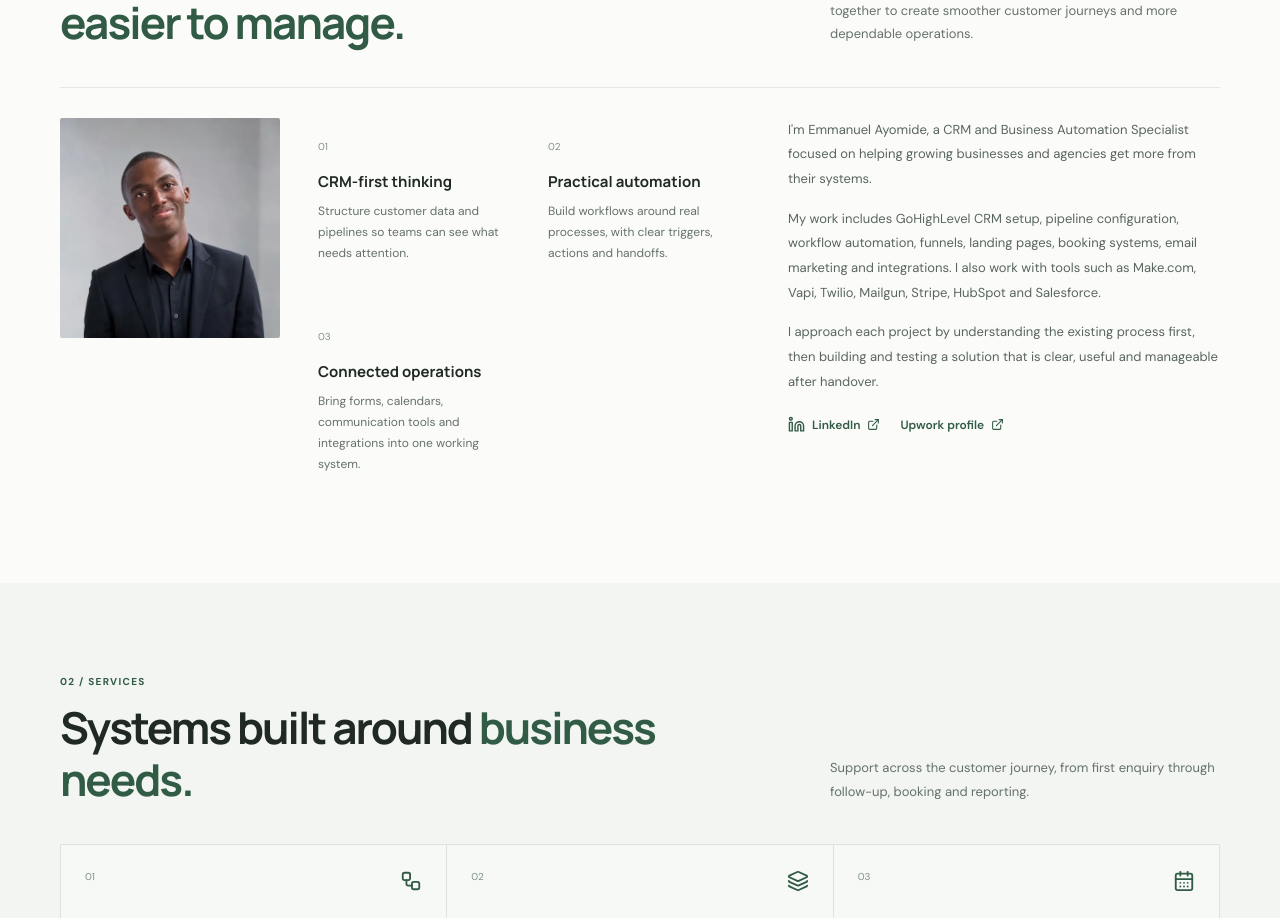
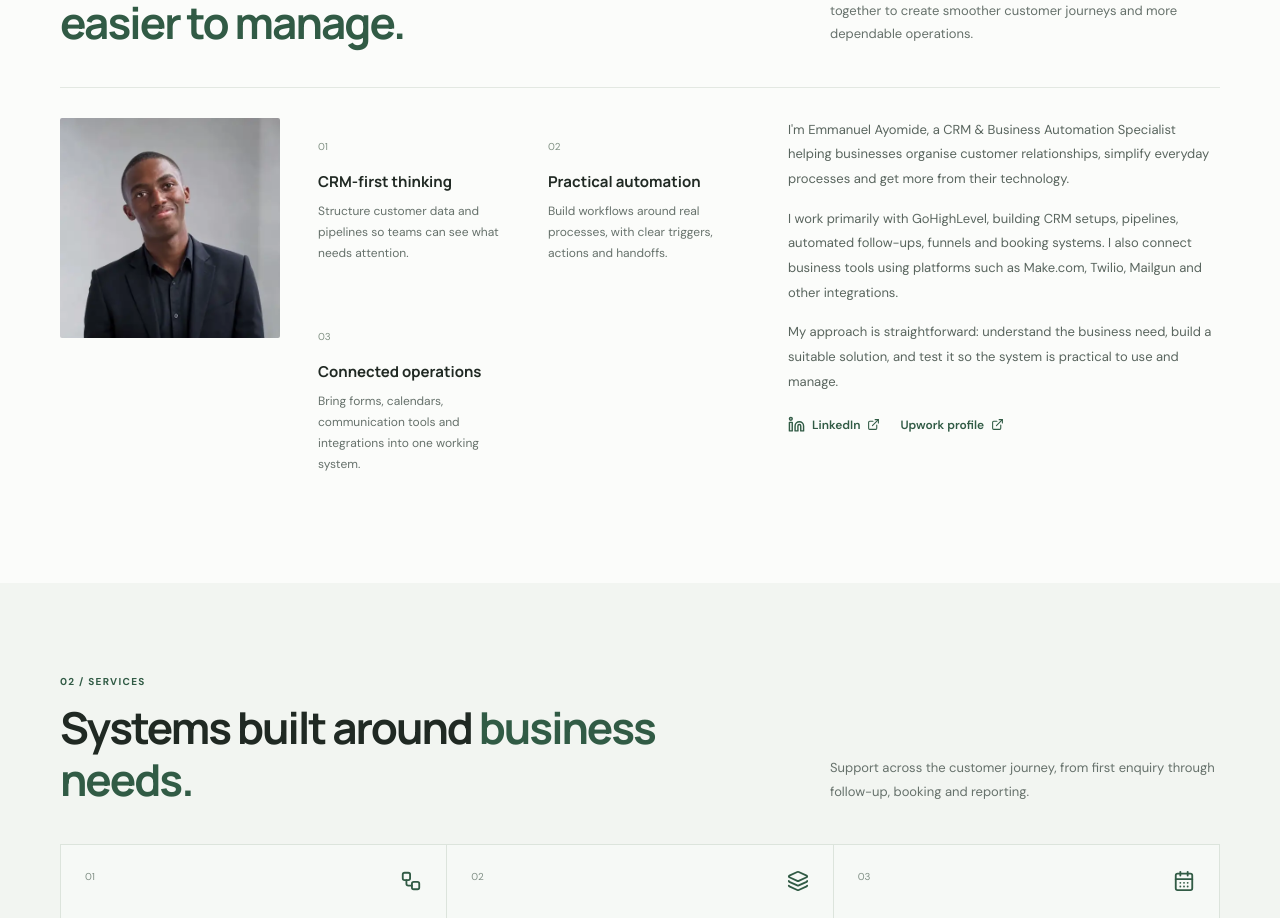
Before and after one commit to Emmanayomide/favouriteboi, a React (Vite) app: page / in a window 1280 px wide. Shown: the part 1059-1977 px from the top of the page. Built offline with nearby package versions, Linux system fonts and the light colour scheme.

Commit message:
Tighten homepage About introduction

```diff
--- a/src/App.tsx
+++ b/src/App.tsx
@@ -62,7 +62,7 @@ function App() {
       <section className="section wrap" id="about">
         <div className="section-head"><div><p className="eyebrow">01 / ABOUT</p><h2>Technology should make work <span>easier to manage.</span></h2></div><p className="section-summary">I bring CRM configuration, automation and connected tools together to create smoother customer journeys and more dependable operations.</p></div>
         <div className="about-layout"><div className="about-portrait"><img src={`${import.meta.env.BASE_URL}assets/emmanuel-ayomide-headshot.webp?v=5`} alt="Portrait of Emmanuel Ayomide"/></div><div className="about-facts"><div className="fact"><span>01</span><strong>CRM-first thinking</strong><p>Structure customer data and pipelines so teams can see what needs attention.</p></div><div className="fact"><span>02</span><strong>Practical automation</strong><p>Build workflows around real processes, with clear triggers, actions and handoffs.</p></div><div className="fact"><span>03</span><strong>Connected operations</strong><p>Bring forms, calendars, communication tools and integrations into one working system.</p></div></div>
-          <div className="about-copy"><p>I'm Emmanuel Ayomide, a CRM and Business Automation Specialist focused on helping growing businesses and agencies get more from their systems.</p><p>My work includes GoHighLevel CRM setup, pipeline configuration, workflow automation, funnels, landing pages, booking systems, email marketing and integrations. I also work with tools such as Make.com, Vapi, Twilio, Mailgun, Stripe, HubSpot and Salesforce.</p><p>I approach each project by understanding the existing process first, then building and testing a solution that is clear, useful and manageable after handover.</p><div className="about-links"><a href={LINKEDIN} target="_blank" rel="noreferrer"><Linkedin size={17}/> LinkedIn <ExternalLink size={13}/></a><a href={UPWORK} target="_blank" rel="noreferrer">Upwork profile <ExternalLink size={13}/></a></div></div>
+          <div className="about-copy"><p>I'm Emmanuel Ayomide, a CRM & Business Automation Specialist helping businesses organise customer relationships, simplify everyday processes and get more from their technology.</p><p>I work primarily with GoHighLevel, building CRM setups, pipelines, automated follow-ups, funnels and booking systems. I also connect business tools using platforms such as Make.com, Twilio, Mailgun and other integrations.</p><p>My approach is straightforward: understand the business need, build a suitable solution, and test it so the system is practical to use and manage.</p><div className="about-links"><a href={LINKEDIN} target="_blank" rel="noreferrer"><Linkedin size={17}/> LinkedIn <ExternalLink size={13}/></a><a href={UPWORK} target="_blank" rel="noreferrer">Upwork profile <ExternalLink size={13}/></a></div></div>
         </div>
       </section>
 
```
